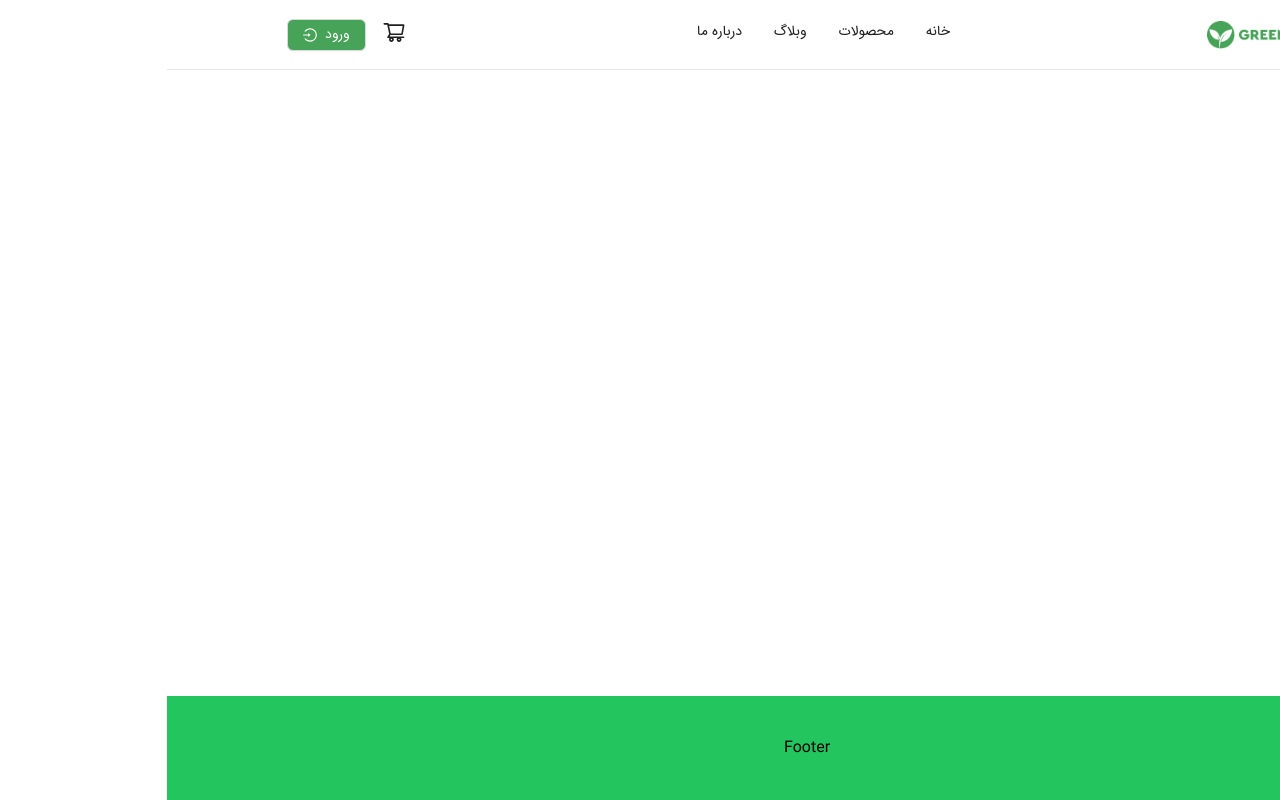
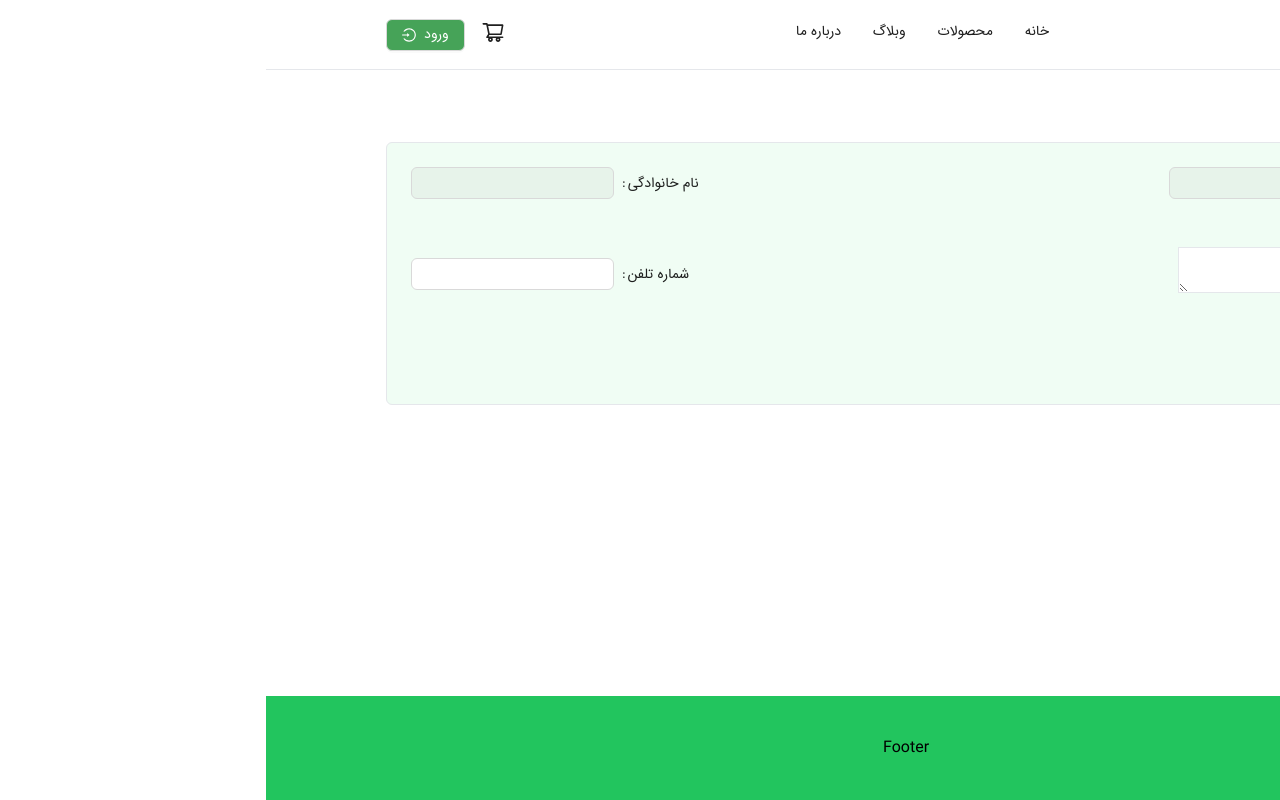
Before and after one commit to somayeshafiei/GolOnline, a Next.js app: page /checkout in a window 1280 px wide. Built offline with nearby package versions, Linux system fonts and the light colour scheme.

Commit message:
build form of checkout route

```diff
--- a/src/api/constants/index.tsx
+++ b/src/api/constants/index.tsx
@@ -49,7 +49,7 @@ instance.interceptors.response.use(
             cookies.remove('accessToken');
             cookies.remove('refreshToken');
             // localStorage.removeItem('user_info');
-            router.push('/login');
+            // router.push('/login');
           }
         });
       } else if (config.url === '/auth/token' && config.url !== '/auth/login') {
--- a/src/app/(shop)/cart/page.tsx
+++ b/src/app/(shop)/cart/page.tsx
@@ -5,12 +5,20 @@ import useCartStore from '@/store/store';
 import React, { useEffect, useState, Suspense } from 'react';
 import { Button, Popconfirm, Table, message } from 'antd';
 import Image from 'next/image';
+import Link from 'next/link';
+import Cookies from 'universal-cookie';
+import { useRouter } from 'next/navigation';
 
 const Cart = () => {
   const [products, setProducts] = useState<Product[]>([]);
   const { cartItems, removeFromCart, increaseItemCount, decreaseItemCount } =
     useCartStore();
-
+  const cookies = new Cookies();
+  const userFirstName = cookies.get('userFirstName');
+  const router = useRouter();
+  const handleCheckout = () => {
+    userFirstName ? router.push('/checkout') : router.push('/login');
+  };
   useEffect(() => {
     const fetchProducts = async () => {
       const productIds = cartItems.map((item) => item.productId);
@@ -136,6 +144,7 @@ const Cart = () => {
                 0
               );
               return (
+                <div className="w-full flex px-5 justify-between items-center">
                   <div className="flex gap-3 text-center pr-20">
                     <span className="text-lg font-semibold">جمع نهایی:</span>
                     <div className="flex gap-3">
@@ -144,6 +153,10 @@ const Cart = () => {
                       </span>
                       <span className="text-lg font-semibold">تومان</span>
                     </div>
+                  </div>
+                  <Button className="bg-green-200" onClick={handleCheckout}>
+                    نهایی کردن سبد خرید
+                  </Button>
                 </div>
               );
             }}
--- a/src/app/(shop)/checkout/page.tsx
+++ b/src/app/(shop)/checkout/page.tsx
@@ -1,6 +1,54 @@
-import React from 'react';
+'use client';
+import Loading from '@/app/loading';
+import { Button, Form, Input } from 'antd';
+import React, { Suspense } from 'react';
+import Cookies from 'universal-cookie';
 
 const Checkout = () => {
-  return <div>Checkout</div>;
+  const cookies = new Cookies();
+  const userFirstName = cookies.get('userFirstName');
+  const userLastName = cookies.get('userLastName');
+
+  console.log(userFirstName);
+  console.log(userLastName);
+  return (
+    <Suspense fallback={<Loading />}>
+      <div className="w-full px-5 sm:px-10 md:px-[120px] py-8">
+        <h1 className="pb-4">نهایی کردن سبد خرید:</h1>
+        <Form
+          onFinish={(values) => console.log(values)}
+          className="p-3 border rounded-md bg-green-50 w-full"
+        >
+          <div className="flex justify-between items-center w-full p-3">
+            <Form.Item name={'name'} initialValue={userFirstName} label="نام:">
+              <Input value={userFirstName} disabled></Input>
+            </Form.Item>
+            <Form.Item
+              name={'lastname'}
+              initialValue={userLastName}
+              label="نام خانوادگی"
+            >
+              <Input value={userLastName} disabled></Input>
+            </Form.Item>
+          </div>
+          <div className="flex justify-between items-center w-full p-3">
+            <Form.Item name={'address'} label="آدرس">
+              <textarea className="border"></textarea>
+            </Form.Item>
+            <Form.Item name={'phone'} label="شماره تلفن">
+              <Input></Input>
+            </Form.Item>
+          </div>
+          {/* <Form.Item>
+
+          </Form.Item> */}
+
+          <Form.Item>
+            <Button htmlType="submit">پرداخت</Button>
+          </Form.Item>
+        </Form>
+      </div>
+    </Suspense>
+  );
 };
 export default Checkout;
--- a/src/components/layout/Header.tsx
+++ b/src/components/layout/Header.tsx
@@ -21,11 +21,12 @@ const Header = () => {
   const accessToken = cookies.get('accessToken');
   const refreshToken = cookies.get('refreshToken');
 
-  const userFirstname = localStorage.getItem('userFirstName');
+  const userFirstname = cookies.get('userFirstName');
   const [cartItems] = useCartStore((state) => [state.cartItems.length]);
   const handleLogOut = () => {
-    localStorage.removeItem('userFirstName');
-    localStorage.removeItem('userLastName');
+    const cookies = new Cookies();
+    cookies.remove('userFirstName');
+    cookies.remove('userLastName');
     instance.get(`http://localhost:8000/api/auth/logout`);
     if (accessToken) {
       cookies.remove('accessToken');
--- a/src/components/pages/login/Form.tsx
+++ b/src/components/pages/login/Form.tsx
@@ -43,14 +43,8 @@ const FormMaker = () => {
               console.log(res);
               if (res.data.status === 'success') {
                 if (res.data.data.user.role === 'ADMIN') {
-                  localStorage.setItem(
-                    'userFirstName',
-                    `${res.data.data.user.firstname}`
-                  );
-                  localStorage.setItem(
-                    'userLastName',
-                    `${res.data.data.user.lastname}`
-                  );
+                  const userFirstName = res.data.data.user.firstname;
+                  const userLastName = res.data.data.user.lastname;
                   const accessToken = res.data.token.accessToken;
                   const refreshToken = res.data.token.refreshToken;
                   const cookies = new Cookies();
@@ -58,16 +52,17 @@ const FormMaker = () => {
                   cookies.set('refreshToken', refreshToken, {
                     path: '/',
                   });
+                  cookies.set('userFirstName', userFirstName, { path: '/' });
+                  cookies.set('userLastName', userLastName, { path: '/' });
+
                   router.push('/dashboard');
                 } else if (res.data.data.user.role !== 'ADMIN') {
-                  localStorage.setItem(
-                    'userFirstName',
-                    `${res.data.data.user.firstname}`
-                  );
-                  localStorage.setItem(
-                    'userLastName',
-                    `${res.data.data.user.lastname}`
-                  );
+                  const userFirstName = res.data.data.user.firstname;
+                  const userLastName = res.data.data.user.lastname;
+                  const cookies = new Cookies();
+                  cookies.set('userFirstName', userFirstName, { path: '/' });
+                  cookies.set('userLastName', userLastName, { path: '/' });
+                  console.log(userFirstName);
                   router.push('/');
                 }
               }
```
Also changed, not shown: src/middleware.ts (+8 -0 lines). Lines whose indentation alone changed are shown as unchanged.
